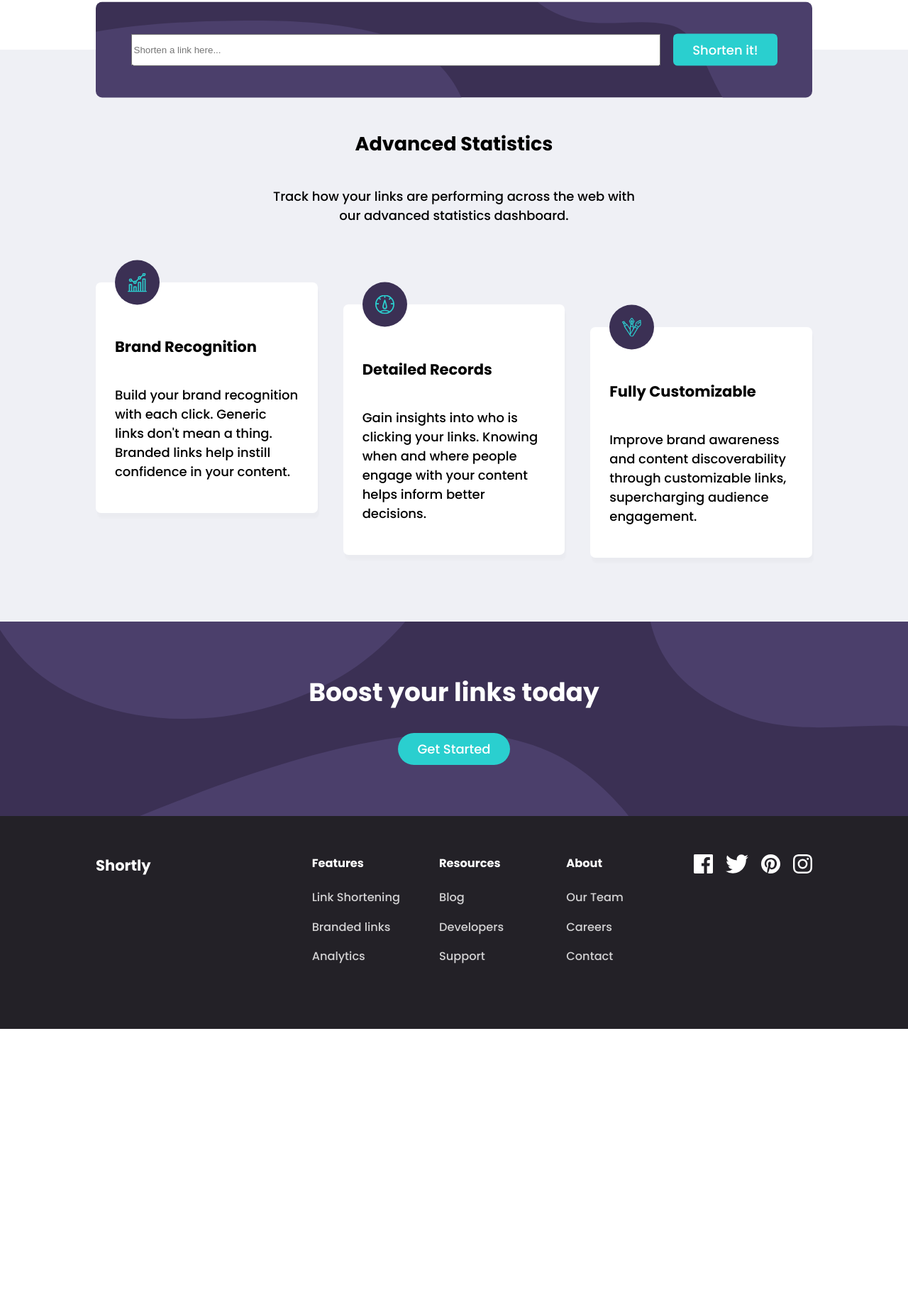
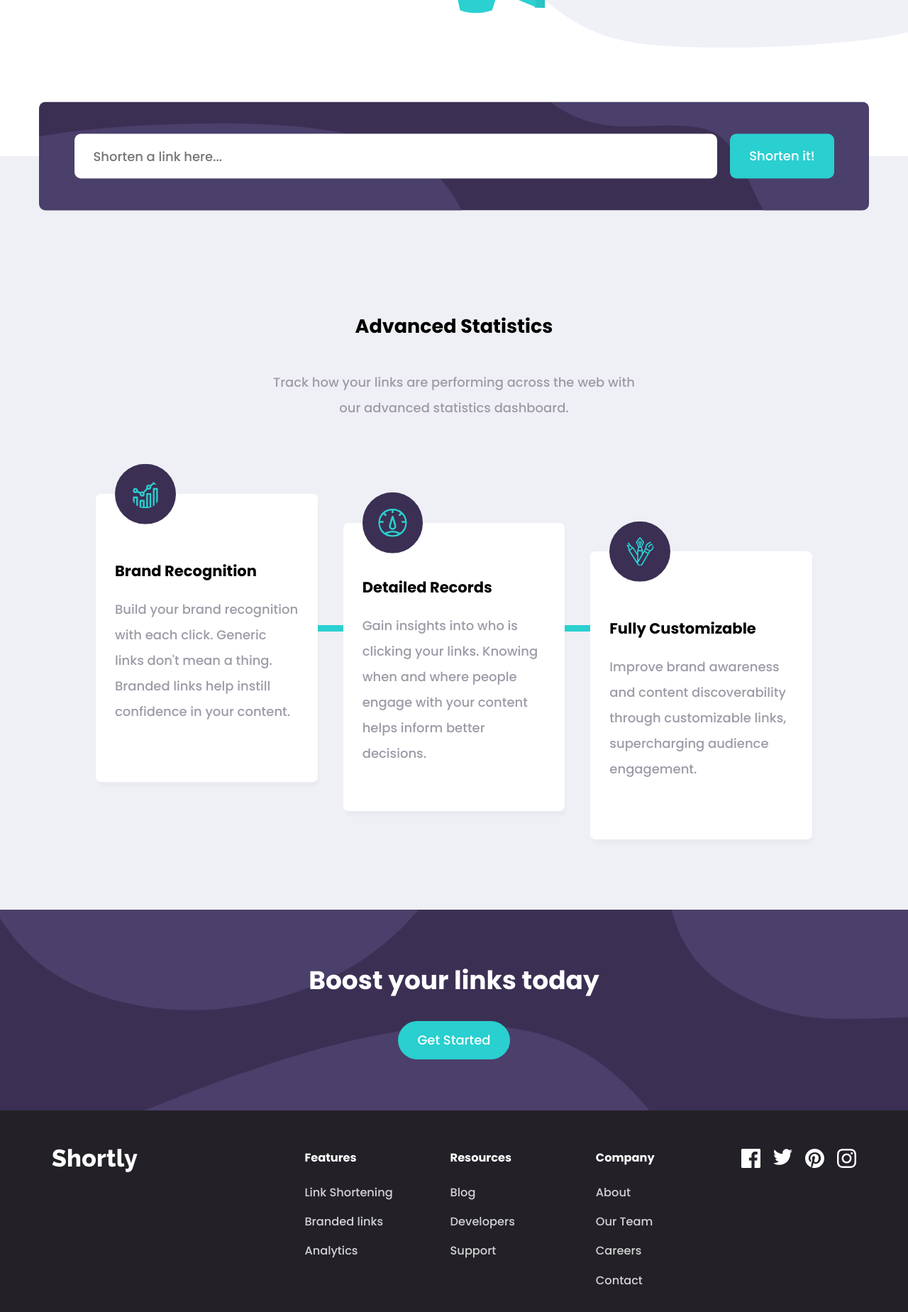
Before and after one commit to axynos/acty-task, a plain HTML site: page solution/index.html in a window 1280 px wide. Shown: the part 651-2500 px from the top of the page at 71% size. Before the commit the page ends 2101 px from the top, so only its background shows below. Drawn offline with Linux system fonts and the light colour scheme.

Commit message:
Clean up markup and styling, add js code for interactivity.

```diff
--- a/solution/index.html
+++ b/solution/index.html
@@ -2,16 +2,20 @@
 <html lang="en">
   <head>
     <meta charset="utf-8">
+    <title>🤘 Shortly — Shorter Links, Longer Lives</title>
     <meta name="viewport" content="width=device-width, initial-scale=1">
-    <title>Shortly</title>
     <link rel="preconnect" href="https://fonts.googleapis.com">
     <link rel="preconnect" href="https://fonts.gstatic.com" crossorigin>
     <link href="https://fonts.googleapis.com/css2?family=Poppins:wght@500;700&display=swap" rel="stylesheet">
     <link rel="stylesheet" href="main.css">
+    <link rel="icon" href="/favicon.png">
   </head>
   <body>
     <nav>
-       <a class="logo brand" href="#">Shortly</a>
+      <div class="content">
+        <a class="logo" href="#">
+          <img src="/assets/logo.svg" />
+        </a>
         <ul>
           <li><a href="#">Features</a></li>
           <li><a href="#">Pricing</a></li>
@@ -21,83 +25,105 @@
           <a class="button text round" href="#">Login</a>
           <a class="button filled round" href="#">Sign Up</a>
         </div>
+      </div>
     </nav>
     <header>
+      <div class="content">
         <h1>More than just shorter links.</h1>
         <p>Build your brand's recognition and get detailed insights on how your links are performing.</p>
         <div>
           <a class="button filled round" href="#">Get Started</a>
         </div>
+      </div>
     </header>
-    <section class="header cta">
-      <div class="content">
-        <input type="text" name="url" value="" placeholder="Shorten a link here..." />
-        <a class="button filled square" href="#">Shorten it!</a>
+    <main>
+      <div>
+        <form id="form-shorten">
+          <input type="url" name="url" value="" required placeholder="Shorten a link here..." />
+          <input type="submit" class="button filled square" value="Shorten it!">
+        </form>
       </div>
-    </section>
+    </main>
+    <section id="shorten-results" ></section>
     <section class="cards">
       <h2>Advanced Statistics</h2>
       <p>Track how your links are performing across the web with our advanced statistics dashboard.</p>
-        <div class="card container">
+      <div class="container">
+        <article class="card container">
           <div class="icon container">
-            <img class="icon" src="/assets/icon-brand-recognition.svg" />
+            <img class="icon" alt="" src="/assets/icon-brand-recognition.svg" />
           </div>
-          <div class="content container">
+          <header class="content container">
             <h3>Brand Recognition</h3>
             <p>Build your brand recognition with each click. Generic links don't mean a thing. Branded links help instill confidence in your content.</p>
+          </header>
+        </article>
+        <article class="card container">
+          <div class="icon container">
+            <img class="icon" alt="" src="/assets/icon-detailed-records.svg" />
           </div>
-        </div>
-        <div class="card container">
-          <div class="icon container">
-            <img class="icon" src="/assets/icon-detailed-records.svg" />
-          </div>
-          <div class="content container">
+          <header class="content container">
             <h3>Detailed Records</h3>
             <p>Gain insights into who is clicking your links. Knowing when and where people engage with your content helps inform better decisions.</p>
+          </header>
+        </article>
+        <article class="card container">
+          <div class="icon container">
+            <img class="icon" alt="" src="/assets/icon-fully-customizable.svg" />
           </div>
-        </div>
-        <div class="card container">
-          <div class="icon container">
-            <img class="icon" src="/assets/icon-fully-customizable.svg" />
-          </div>
-          <div class="content container">
+          <header class="content container">
             <h3>Fully Customizable</h3>
             <p>Improve brand awareness and content discoverability through customizable links, supercharging audience engagement.</p>
-          </div>
+          </header>
+        </article>
       </div>
     </section>
-    <section class="cta boost">
+    <section class="cta">
       <h2>Boost your links today</h2>
       <div>
         <a class="button filled round" href="#">Get Started</a>
       </div>
     </section>
     <footer>
-      <h3>Shortly</h3>
+      <div class="content">
+        <div>
+          <img src="/assets/logo-white.svg" alt="Shortly"/>
+        </div>
+        <article>
+          <h4>Features</h4>
           <ul>
-        <h4>Features</h4>
             <li><a href="#">Link Shortening</a></li>
             <li><a href="#">Branded links</a></li>
             <li><a href="#">Analytics</a></li>
           </ul>
+        </article>
+        <article>
+          <h4>Resources</h4>
           <ul>
-        <h4>Resources</h4>
             <li><a href="#">Blog</a></li>
             <li><a href="#">Developers</a></li>
             <li><a href="#">Support</a></li>
           </ul>
+        </article>
+        <article>
+          <h4>Company</h4>
           <ul>
-        <h4>About</h4>
+            <li><a href="#">About</a></li>
             <li><a href="#">Our Team</a></li>
             <li><a href="#">Careers</a></li>
             <li><a href="#">Contact</a></li>
           </ul>
+        </article>
+
+
         <div class="icons container">
-        <img class="icon" src="/assets/icon-facebook.svg" />
-        <img class="icon" src="/assets/icon-twitter.svg" />
-        <img class="icon" src="/assets/icon-pinterest.svg" />
-        <img class="icon" src="/assets/icon-instagram.svg" />
+          <span class="icon facebook" ></span>
+          <span class="icon twitter" ></span>
+          <span class="icon pinterest" ></span>
+          <span class="icon instagram" ></span>
+        </div>
       </div>
     </footer>
+    <script src="main.js"></script>
   </body>
 </html>
--- a/solution/main.css
+++ b/solution/main.css
@@ -1,3 +1,6 @@
+* {
+  font-family: 'Poppins', 'Arial', sans-serif;
+}
 html, body {
   height: 100%;
   padding: 0;
@@ -5,8 +8,6 @@ html, body {
 }
 
 html {
-  font-family: 'Poppins', 'Arial', sans-serif;
-  /* Change rem base to 18px */
   font-size: 18px;
 
   /* Breakpoints */
@@ -27,25 +28,81 @@ html {
   --n-greyish-violet: hsl(257, 7%, 63%);
   --n-very-dark-blue: hsl(255, 11%, 22%);
   --n-very-dark-violet: hsl(260, 8%, 14%);
+
+  /* Spacing */
+  --spacing-section: 7.5rem;
+  --content-container-width: calc(1440px - var(--spacing-section) * 2);
+
+  --rounding-radius: 0.5rem;
 }
 
 body {
   display: grid;
+  font-size: 1rem;
+}
+
+nav,
+header,
+section,
+footer,
+main {
+  display: grid;
+  grid-template-columns: minmax(auto, var(--content-container-width));
+  justify-content: center;
+}
+
+nav > .content,
+header > .content,
+section > .content,
+footer > .content,
+main > .content {
+  padding-left: 1rem;
+  padding-right: 1rem;
+}
+
+h1 {
+  color: var(--n-very-dark-violet);
+  font-size: 4rem;
+  line-height: 1.15;
+}
+
+h4 {
+  font-size: 0.9rem;
+}
+
+p {
+  line-height: 2;
+  color: var(--n-greyish-violet);
 }
 
 a {
+  color: var(--p-cyan);
   text-decoration: none;
 }
 
-.logo.brand {
-  font-size: 2rem;
-  color: var(--n-very-dark-blue);
-  font-weight: 700;
+input {
+  border: none;
+  font-family: 'Poppins', sans-serif;
+  font-size: 1rem;
+}
+
+input:focus-visible {
+  outline:none;
+}
+
+.logo {
+  display: flex;
 }
 
 .button {
+  line-height: 2;
   padding: 0.5rem 1.5rem;
   display: inline-block;
+  vertical-align: middle;
+  text-align: center;
+  cursor: pointer;
+
+  transition: all 100ms ease-out;
 }
 
 .button.text {
@@ -55,6 +112,7 @@ a {
 .button.filled {
   color: white;
   background-color: var(--p-cyan);
+  filter: brightness(100%);
 }
 
 .button.round {
@@ -62,16 +120,29 @@ a {
 }
 
 .button.square {
-  border-radius: 0.35rem;
+  border-radius: var(--rounding-radius);
+}
+
+.button.text:hover {
+  color: var(--p-dark-violet);
+}
+
+.button.filled:hover {
+  filter: brightness(107.5%);
 }
 
 nav {
+  margin-bottom: 3rem;
+}
+
+nav .content {
   display: grid;
   grid-template-columns: max-content 1fr max-content;
   place-items: center normal;
   column-gap: 2rem;
 
-  padding: 1rem 7.5rem;
+  padding-top: 1rem;
+  padding-bottom: 1rem;
 }
 
 nav ul {
@@ -90,99 +161,184 @@ nav ul li a {
   color: var(--n-greyish-violet);
 }
 
+nav ul li a:hover {
+  color: var(--p-dark-violet);
+}
+
 header {
-  display: flex;
-  flex-direction: column;
-
   background-image: url('/assets/illustration-working.svg');
   background-repeat: no-repeat;
-  background-position: right -10% bottom 0%;
-  background-size: auto 90%;
+  background-position-x: 47.5vw;
+  background-size: contain;
 
-  padding-top: 5rem;
-  padding-bottom: 4rem;
-  padding-left: 7.5rem;
+  padding-top: 4rem;
+  padding-bottom: 6rem;
 }
 
-.header.cta {
-  display: flex;
-  justify-content: center;
-
-  transform: translateY(50%);
-  padding: 0rem 7.5rem;
+header h1 {
+  max-width: 30rem;
+  margin-bottom: 1rem;
 }
 
-.header.cta .content {
+header p {
+  max-width: 25rem;
+  margin-top: 0rem;
+  margin-bottom: 2rem;
+}
+
+main {
+  transform: translateY(50%);
+}
+
+main .button {
   display: flex;
+  align-items: center;
+}
+
+main form {
+  flex: 1;
+  display: grid;
+  grid-template-columns: 1fr auto;
+  column-gap: 1rem;
+
+  box-sizing: border-box;
+
   padding: 2.5rem 2.75rem;
-  width: 100%;
 
   background-color: var(--p-dark-violet);
   background-image: url('/assets/bg-shorten-desktop.svg');
   background-size: cover;
   background-repeat: no-repeat;
 
-  border-radius: 0.5rem;
+  border-radius: var(--rounding-radius);
 }
 
-.cta input {
-  flex-grow: 1;
-  margin-right: 1rem;
+main form p {
+  font-style: italic;
+  margin: 0;
+  margin-top: 0.5rem;
+  font-size: 0.9rem;
 }
 
-header > * {
-  max-width: 25rem;
+main input[type=url] {
+  color: var(--n-greyish-violet);
+  padding: 1rem 1.5rem;
+  border-radius: 0.5rem;
+  background: white;
+  position: relative;
 }
 
-header > p {
-  margin-top: 0rem;
-  margin-bottom: 2rem;
+input[type=url]:invalid {
+  box-shadow: inset 0 0 0 0.125rem #ff675c;
+  color: #ff675c;
 }
 
-h1 {
-  color: var(--n-very-dark-violet);
-  font-size: 3rem;
-  margin-bottom: 0rem;
+/* Overwrite textbox invalid state
+ * if no input given */
+main form input[type=url]:placeholder-shown {
+  box-shadow: unset;
+  color: var(--n-greyish-violet);
 }
 
-section.cards {
-  padding-top: 5rem;
-  padding-bottom: 5rem;
-  padding-left: 7.5rem;
-  padding-right: 7.5rem;
+#shorten-results {
+  background-color: var(--n-light-gray);
+  padding: 5rem 1rem 4rem 1rem;
+}
+
+#shorten-results article {
+  display: grid;
+  grid-template-columns: 1fr 1fr auto;
+  align-items: center;
+  column-gap: 1.5rem;
+
+  flex: 1;
+  padding: 1rem 2.75rem;
+  background: white;
+
+  margin-top: 1rem;
+  border-radius: var(--rounding-radius);
+}
+
+#shorten-results article .link {
+  text-align: end;
+}
+
+#shorten-results article .link:first-of-type {
+  color: var(--n-very-dark-blue);
+  text-align: start;
+}
+
+#shorten-results article .button {
+  width: 4rem;
+}
+
+#shorten-results article .button::after {
+  content: 'Copy';
+}
+
+#shorten-results article .button.copied {
+  color: white;
+  background: var(--p-dark-violet);
+}
+
+#shorten-results article .button.copied::after {
+  content: 'Copied!';
+}
+
+.cards {
+  padding-top: 2rem;
+  padding-bottom: 10rem;
+  padding-left: var(--spacing-section);
+  padding-right: var(--spacing-section);
   background-color: var(--n-light-gray);
 
-  display: grid;
-  grid-template-columns: repeat(3, 1fr);
-  justify-items: center;
-  grid-column-gap: 2rem;
+  display: flex;
+  flex-direction: column;
+  align-items: center;
 }
 
-section.cards > h2 {
+.cards > h2 {
   grid-column: 1 / 4;
   text-align: center;
 }
 
-section.cards > p {
+.cards > p {
   grid-column: 1 / 4;
   text-align: center;
   max-width: 30rem;
 }
 
+.cards > .container {
+  display: flex;
+  --card-offset: 2.25rem;
+  --connector-y-offset: 15rem;
+}
+
+.card {
+  position: relative;
+}
+
+.card.container {
+  max-width: 20rem;
+  flex: 1;
+  display: flex;
+  flex-direction: column;
+}
+
 .card .icon.container {
   display: inline-flex;
-  padding: 1rem;
   margin-left: 1.5rem;
-  background-color: var(--p-dark-violet);
-  border-radius: 100%;
   transform: translateY(50%);
 }
 
 /* Hardcode aspect ratio
  * to avoid layout flashing.*/
 .card img.icon {
-  height: 1.5rem;
-  width: 1.5rem;
+  padding: 1.25rem;
+  height: 2.25rem;
+  width: 2.25rem;
+  background-color: var(--p-dark-violet);
+  border-radius: 100%;
 }
 
 .card .content.container {
@@ -190,6 +346,7 @@ section.cards > p {
   padding-bottom: 1.5rem;
   padding-left: 1.5rem;
   padding-right: 1.5rem;
+  flex: 1;
   background-color: white;
   display: flex;
   flex-direction: column;
@@ -197,15 +354,38 @@ section.cards > p {
   box-shadow: 2px 7.5px 3px 0px rgba(0,0,0,0.02);
 }
 
+.card:not(:last-of-type) {
+  padding-right: 2rem;
+}
+
+.card:not(:last-of-type)::after {
+  content: '';
+  background: var(--p-cyan);
+  position: absolute;
+  width: 2rem;
+  height: 0.5rem;
+  right:0;
+}
+
 .card:nth-of-type(2) {
-  margin-top: 1.75rem;
+  margin-top: var(--card-offset);
+  margin-bottom: calc(var(--card-offset) * -1);
+}
+
+.card:nth-of-type(1)::after {
+  top: var(--connector-y-offset);
 }
 
 .card:nth-of-type(3) {
-  padding-top: 3.5rem;
+  margin-top: calc(var(--card-offset) * 2);
+  margin-bottom: calc(var(--card-offset) * -2);
 }
 
-section.cta.boost {
+.card:nth-of-type(2)::after {
+  top: calc(var(--connector-y-offset) - var(--card-offset));
+}
+
+section.cta {
   display: flex;
   flex-direction: column;
   align-items: center;
@@ -219,33 +399,33 @@ section.cta.boost {
   padding-bottom: 4rem;
 }
 
-section.cta.boost h2 {
+section.cta h2 {
   color: white;
   font-size: 2rem;
   margin-top: 0rem;
 }
 
 footer {
+  background-color: var(--n-very-dark-violet);
+  color: white;
+
   padding-top: 3rem;
   padding-bottom: 5rem;
-  padding-left: 7.5rem;
-  padding-right: 7.5rem;
+}
 
+footer .content {
   display: grid;
   grid-template-columns: 2fr 1fr 1fr 1fr 1fr;
   column-gap: 3rem;
-
-  background-color: var(--n-very-dark-violet);
-  color: white;
-}
-
-h4 {
-  font-size: 0.9rem;
 }
 
 footer a {
   font-size: 0.9rem;
   color: rgba(255,255,255,0.8);
+}
+
+footer a:hover {
+  color: var(--p-cyan);
 }
 
 footer h3 {
@@ -271,11 +451,48 @@ footer ul li:not(:last-of-type) {
 footer .icons.container {
   display: flex;
   flex-direction: row;
+  color: red;
 }
 
 footer .icon {
+  display: inline-block;
   height: 1.5rem;
-  weight: auto;
+  width: 1.5rem;
+  background-size: contain;
+  background-repeat: no-repeat;
+  cursor: pointer;
+}
+
+.icon.facebook {
+  background-image: url(/assets/icon-facebook.svg);
+}
+
+.icon.twitter {
+  background-image: url(/assets/icon-twitter.svg);
+}
+
+.icon.pinterest {
+  background-image: url(/assets/icon-pinterest.svg);
+}
+
+.icon.instagram {
+  background-image: url(/assets/icon-instagram.svg);
+}
+
+.icon.facebook:hover {
+  background-image: url(/assets/icon-facebook-hover.svg);
+}
+
+.icon.twitter:hover {
+  background-image: url(/assets/icon-twitter-hover.svg);
+}
+
+.icon.pinterest:hover {
+  background-image: url(/assets/icon-pinterest-hover.svg);
+}
+
+.icon.instagram:hover {
+  background-image: url(/assets/icon-instagram-hover.svg);
 }
 
 footer .icon:not(:last-of-type) {
--- /dev/null
+++ b/solution/main.js
@@ -0,0 +1,135 @@
+const baseUrl = 'https://api.shrtco.de/v2/shorten';
+const storageKey = 'shortly-urls';
+const storage = window.localStorage;
+const resultListId = 'shorten-results';
+let shortenedUrls = [];
+let timeouts = {};
+
+const handleSubmit = (event) => {
+  event.preventDefault();
+  const formElement = document.getElementById('form-shorten');
+  const formData = new FormData(formElement);
+  const url = formData.get('url');
+
+
+  shortenLink(url).then(data => {
+    shortenedUrls = shortenedUrls.concat({
+      timestamp: new Date(),
+      longUrl: url,
+      shortUrl: data.result.full_short_link,
+    })
+
+    updateResultList()
+  });
+}
+
+const shortenLink = async (url) => {
+  const response = await fetch(`${baseUrl}?${new URLSearchParams({ url })}`, {
+    method: 'POST',
+    cache: 'no-cache',
+    mode: 'cors',
+    headers: {
+      'Content-Type': 'application/x-www-form-urlencoded'
+    },
+    redirect: 'follow',
+    referrerPolicy: 'no-referrer'
+  });
+
+
+  return await response.json();
+}
+
+const clearShortenedUrls = () => {
+  shortenedUrls = []
+}
+
+const clearResultList = () => {
+  document.getElementById(resultListId).innerHTML = '';
+}
+
+const sortShortenedUrls = () => {
+  let sorted = shortenedUrls
+  sorted.sort((a,b) => {
+    parsedA = Date.parse(a.timestamp);
+    parsedB = Date.parse(b.timestamp);
+
+    return parsedB - parsedA;
+
+  })
+
+  shortenedUrls = sorted
+}
+
+const updateResultList = () => {
+  sortShortenedUrls()
+  clearResultList();
+  shortenedUrls.forEach((result) => {
+    addResultListing(result);
+  });
+}
+
+const addCopiedStatus = (id) => {
+  document.getElementById(id).classList.add('copied');
+}
+
+const removeCopiedStatus = (id) => {
+  document.getElementById(id).classList.remove('copied');
+}
+
+
+const handleCopyClick = (e) => {
+  e.preventDefault();
+  const id = e.target.id;
+
+  if (timeouts[id]) {
+    // Avoid a previous timeout
+    // overwriting the current state.
+    clearTimeout(timeouts[id]);
+    delete timeouts[id];
+  }
+
+  addCopiedStatus(id)
+
+  timeouts[id] = setTimeout(() => {
+    removeCopiedStatus(id)
+
+    // Remove reference to timeout as we finish.
+    delete timeouts[id];
+
+  }, 1500);
+
+  navigator?.clipboard?.writeText(e.target.href);
+}
+
+const addResultListing = (result) => {
+  const resultsSection = document.getElementById(resultListId);
+  const resultElement = document.createElement('article');
+  const longUrlElem = `<a class="link" href=${result.longUrl}>${result.longUrl}</a>`;
+  const shortUrlElem = `<a class="link" href=${result.shortUrl}>${result.shortUrl}</a>`;
+  const copyButton = `<a id="copy-${result.timestamp}" href="${result.shortUrl}" class="button filled square"></a>`;
+  resultElement.innerHTML = `${longUrlElem}${shortUrlElem}${copyButton}`;
+  resultsSection.appendChild(resultElement);
+
+  const copyButtonElem = document.getElementById(`copy-${result.timestamp}`);
+  copyButtonElem.addEventListener('click', handleCopyClick);
+}
+
+const saveShortenedUrls = () => {
+  storage.setItem(storageKey, JSON.stringify(shortenedUrls));
+}
+
+const loadShortenedUrls = async () => {
+  const data = storage.getItem(storageKey);
+  shortenedUrls = JSON.parse(data);
+}
+
+window.onload = () => {
+  loadShortenedUrls();
+  updateResultList();
+  const formElement = document.getElementById('form-shorten');
+  formElement.addEventListener('submit', handleSubmit);
+}
+
+window.onbeforeunload = () => {
+  saveShortenedUrls()
+}
```
Also changed, not shown: solution/assets/icon-facebook-hover.svg (added), solution/assets/icon-instagram-hover.svg (added), solution/assets/icon-pinterest-hover.svg (added), solution/assets/icon-twitter-hover.svg (added), solution/assets/logo-white.svg (added), solution/favicon.png (renamed from solution/assets/favicon-32x32.png), 1 other file. Lines whose indentation alone changed are shown as unchanged.
